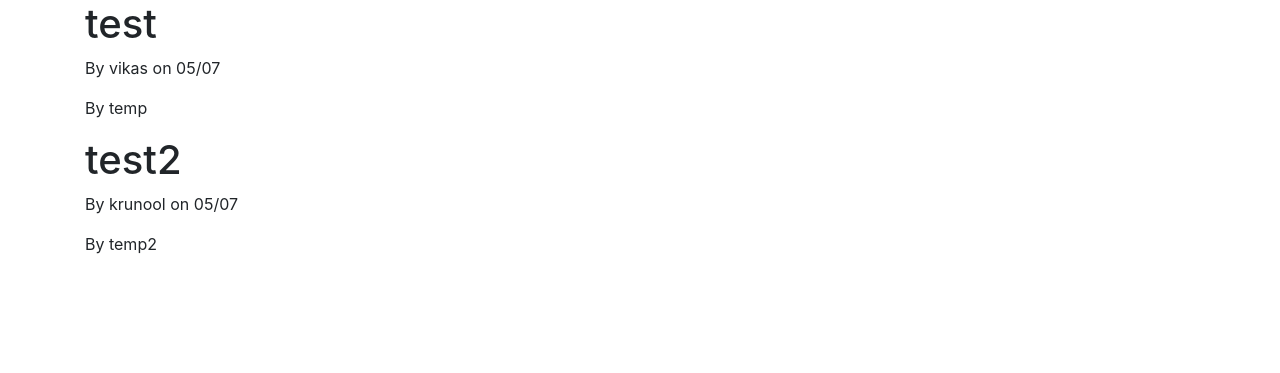
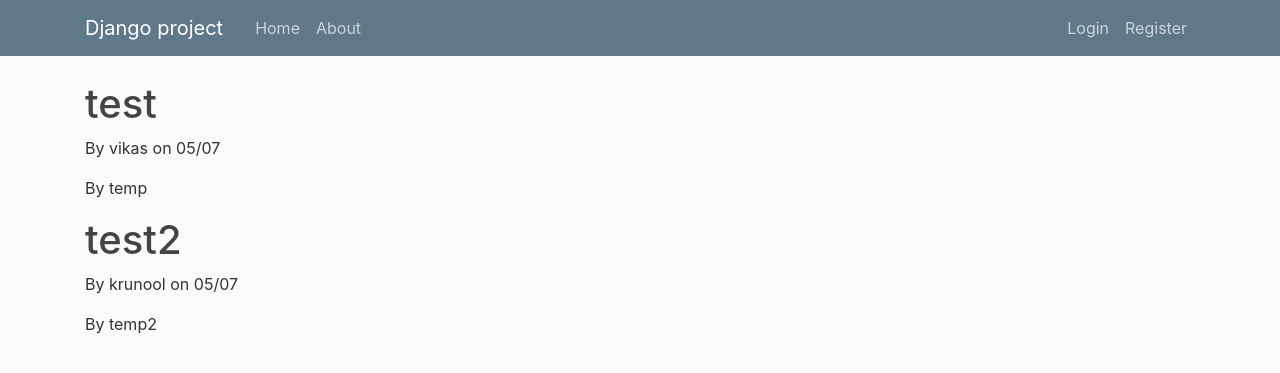
Before and after one commit to vikasvs/authenticator-, a Django app: page / in a window 1280 px wide. Shown: the top 373 px of the page. Run offline with Django 3.2, Linux system fonts and the light colour scheme; some libraries are stand-ins or nearby versions.

Commit message:
added navbar

```diff
--- /dev/null
+++ b/authenticate_project/authenticate/static/authenticate/main.css
@@ -0,0 +1,85 @@
+
+body {
+  background: #fafafa;
+  color: #333333;
+  margin-top: 5rem;
+}
+
+h1, h2, h3, h4, h5, h6 {
+  color: #444444;
+}
+
+ul {
+  margin: 0;
+}
+
+.bg-steel {
+  background-color: #5f788a;
+}
+
+.site-header .navbar-nav .nav-link {
+  color: #cbd5db;
+}
+
+.site-header .navbar-nav .nav-link:hover {
+  color: #ffffff;
+}
+
+.site-header .navbar-nav .nav-link.active {
+  font-weight: 500;
+}
+
+.content-section {
+  background: #ffffff;
+  padding: 10px 20px;
+  border: 1px solid #dddddd;
+  border-radius: 3px;
+  margin-bottom: 20px;
+}
+
+.article-title {
+  color: #444444;
+}
+
+a.article-title:hover {
+  color: #428bca;
+  text-decoration: none;
+}
+
+.article-content {
+  white-space: pre-line;
+}
+
+.article-img {
+  height: 65px;
+  width: 65px;
+  margin-right: 16px;
+}
+
+.article-metadata {
+  padding-bottom: 1px;
+  margin-bottom: 4px;
+  border-bottom: 1px solid #e3e3e3
+}
+
+.article-metadata a:hover {
+  color: #333;
+  text-decoration: none;
+}
+
+.article-svg {
+  width: 25px;
+  height: 25px;
+  vertical-align: middle;
+}
+
+.account-img {
+  height: 125px;
+  width: 125px;
+  margin-right: 20px;
+  margin-bottom: 16px;
+}
+
+.account-heading {
+  font-size: 2.5rem;
+}
--- a/authenticate_project/authenticate/templates/authenticate/base.html
+++ b/authenticate_project/authenticate/templates/authenticate/base.html
@@ -1,3 +1,5 @@
+{% load static %} <!-- allows us to load static CSS data -->
+
 <!DOCTYPE html>
 <html>
 <head>
@@ -10,6 +12,7 @@
     <link rel="stylesheet" href="https://maxcdn.bootstrapcdn.com/bootstrap/4.0.0/css/bootstrap.min.css" integrity="sha384-Gn5384xqQ1aoWXA+058RXPxPg6fy4IWvTNh0E263XmFcJlSAwiGgFAW/dAiS6JXm" crossorigin="anonymous">
 
 
+	<link rel="stylesheet" type = "text/css" href="{% static 'authenticate/main.css' %}">
 	{% if title%}
 		<title>Authenticator - {{ title }}</title>
 	{% else %}
@@ -18,10 +21,36 @@
 </head>
 
 <body>
-	<div class="container">
-		{% block content %}{% endblock %}
-	</div>
+	<header class="site-header">
+      <nav class="navbar navbar-expand-md navbar-dark bg-steel fixed-top">
+        <div class="container">
+          <a class="navbar-brand mr-4" href="{% url 'authenticate-home' %}">Django project</a>
+          <button class="navbar-toggler" type="button" data-toggle="collapse" data-target="#navbarToggle" aria-controls="navbarToggle" aria-expanded="false" aria-label="Toggle navigation">
+          <span class="navbar-toggler-icon"></span>
+          </button>
+          <div class="collapse navbar-collapse" id="navbarToggle">
+            <div class="navbar-nav mr-auto">
+              <a class="nav-item nav-link" href="{% url 'authenticate-home' %}">Home</a>
+              <a class="nav-item nav-link" href="{% url 'authenticate-about' %}">About</a>
+            </div>
+            <!-- Navbar Right Side -->
+            <div class="navbar-nav">
+              <a class="nav-item nav-link" href="#">Login</a>
+              <a class="nav-item nav-link" href="#">Register</a>
+            </div>
+          </div>
+        </div>
+      </nav>
+    </header>
+    <main role="main" class="container">
+      <div class="row">
+        <div class="col-md-8">
+          {% block content %}{% endblock %}
+        </div>
 
+        </div>
+      </div>
+    </main>
 	<!-- Optional JavaScript -->
     <!-- jQuery first, then Popper.js, then Bootstrap JS -->
     <script src="https://code.jquery.com/jquery-3.2.1.slim.min.js" integrity="sha384-KJ3o2DKtIkvYIK3UENzmM7KCkRr/rE9/Qpg6aAZGJwFDMVNA/GpGFF93hXpG5KkN" crossorigin="anonymous"></script>
```
